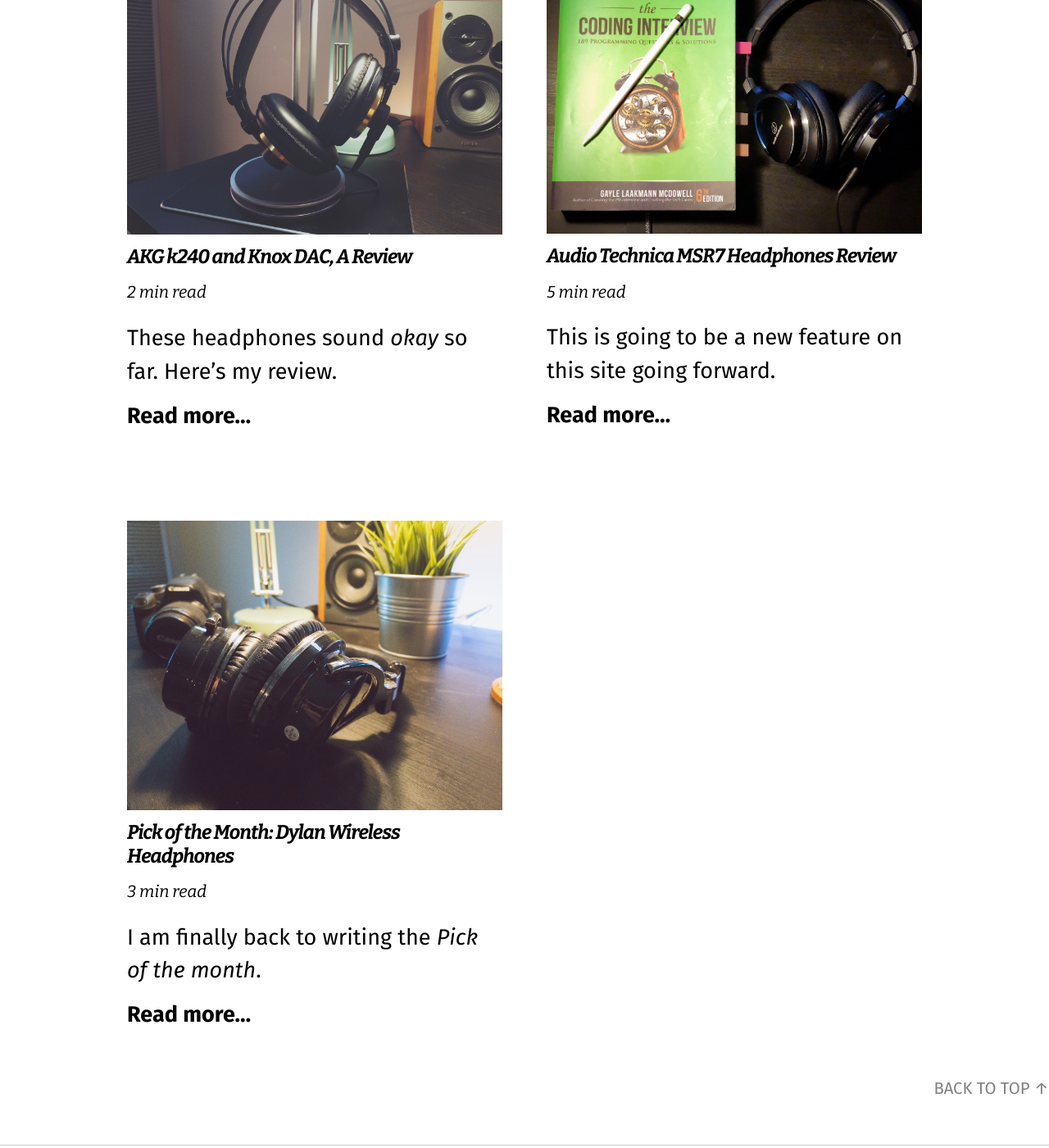
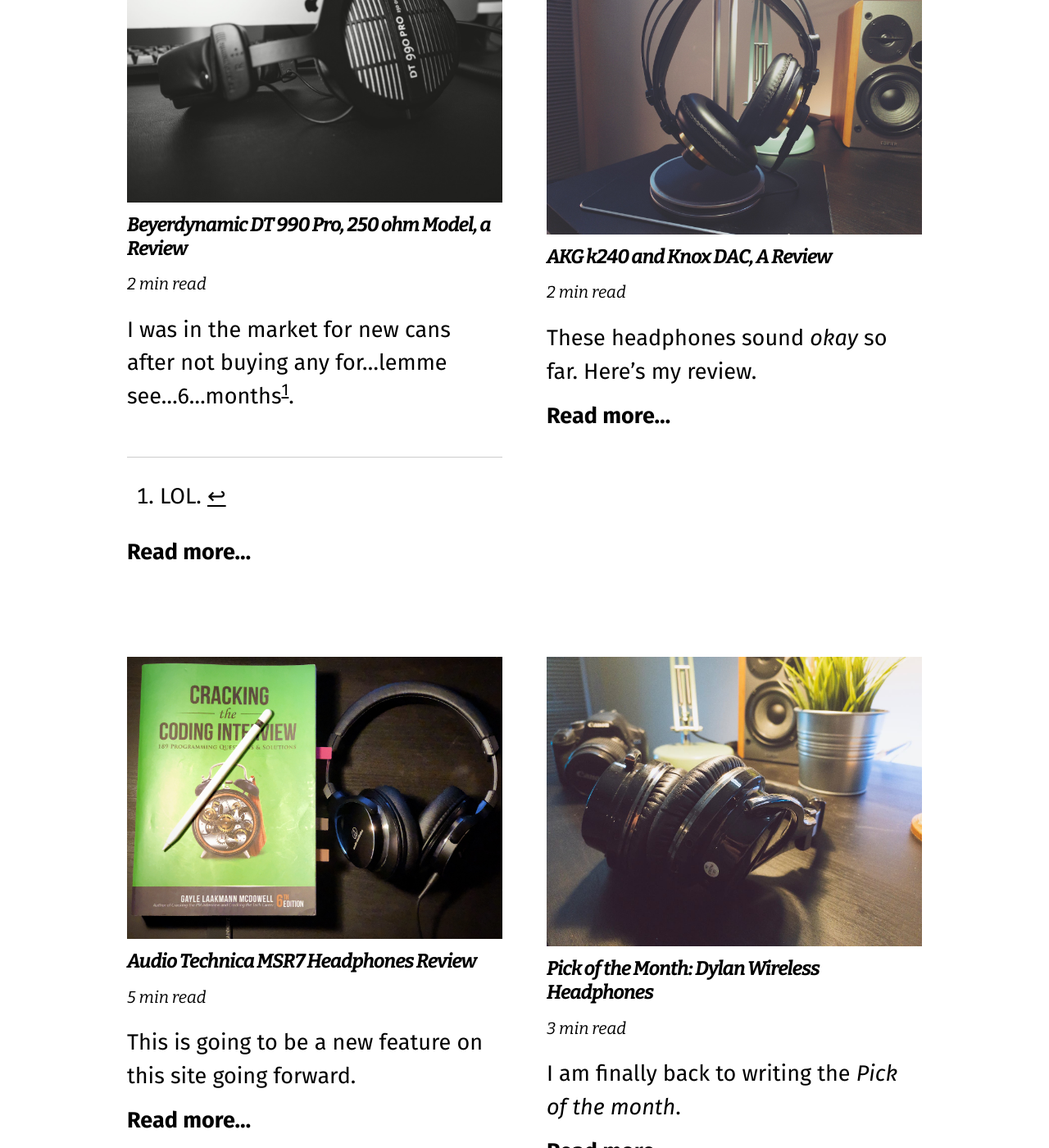
Before and after one commit to bryanbraun/tiffany.blog, a Jekyll site: the page built from headphones.md, in a window 1280 px wide and 1400 px high, scrolled down 3114 px. Shown: the whole window at 82% size. Built offline with Jekyll 4.4.1, drawn with Linux system fonts in a browser that asks for light colours; nearby versions of some CDN libraries; some of the changed text lies outside the part shown.

Commit message:
New headphones review

```diff
--- /dev/null
+++ b/_headphones/beyerdynamic-dt-990-pro-250-ohm-model-a-review.md
@@ -0,0 +1,111 @@
+---
+title: "Beyerdynamic DT 990 Pro, 250 ohm Model, a Review"
+date: "2019-12-03"
+image:
+  path: https://res.cloudinary.com/thatmacnerd/image/upload/v1575785839/Headphones/beyerdynamics/20191207-beyerdynamic-headphones-review.jpg
+  thumbnail: /images/beyerdynamics-thumb.jpg
+---
+
+I was in the market for new cans after not buying any for...lemme see...6...months[^1].
+
+I put the beyerdynamics DT 990 Pro headphones in my [Amazon Cans Idea List](http://a.co/8z3OUC2) some time ago, when they were about $200.
+
+When I bought them this past Tuesday, they were *$131*. Say what? *A steal*, I thought. But was I right?
+
+{% include toc %}
+
+## Ratings
+
+### Comfort
+<a class="fasc-button fasc-size-medium fasc-type-flat fasc-rounded-medium" style="background-color: #339e4e; color: #ffffff;">Great</a>
+
+These headphones are *over-ear* headphones, unlike my Audio-Technica MSR7s, which are *on-ear* cans.
+
+Over-ear headphones feel *much* better. These are also metal and are extremely flexible. The fabric on the cups is soft and wearing them for hours doesn't fatigue my ears. Absolute blast to wear.
+
+<a href="#entry-table-of-contents" class="back-to-top">{{ site.data.text[site.locale].back_to_top | default: 'Back to Top' }} &uarr;</a>
+
+### Style/Attractiveness
+<a class="fasc-button fasc-size-medium fasc-type-flat fasc-rounded-medium" style="background-color: #339e4e; color: #ffffff;">Great</a>
+
+These things are sexy. No doubt about it[^2].
+
+<figure>
+    <img class="align-center" src="https://res.cloudinary.com/thatmacnerd/image/upload/v1575785839/Headphones/beyerdynamics/20191207-beyerdynamic-headphones-review.jpg" />
+    <figcaption style="text-align: center;">
+       <a href="https://res.cloudinary.com/thatmacnerd/image/upload/v1575785839/Headphones/beyerdynamics/20191207-beyerdynamic-headphones-review.jpg">
+          <svg width="20px" height="20px" viewBox="0 0 20 20" version="1.1" xmlns="http://www.w3.org/2000/svg" xmlns:xlink="http://www.w3.org/1999/xlink" fill="#d72323">
+            <path d="M19.0536842,0 L11.7951267,0 C11.2940351,0 10.8877973,0.40703125 10.8877973,0.909101562 C10.8877973,1.41117187 11.2940351,1.81820312 11.7951267,1.81820312 L16.8632359,1.81820312 L7.52432749,11.1753906 C7.16998051,11.5304297 7.16998051,12.1059766 7.52432749,12.4610156 C7.7014425,12.6385156 7.93364522,12.7272656 8.16584795,12.7272656 C8.39805068,12.7272656 8.6302924,12.6385547 8.80744639,12.4609766 L18.1463938,3.10382812 L18.1463938,8.18183594 C18.1463938,8.68390625 18.5526316,9.0909375 19.0537232,9.0909375 C19.5548148,9.0909375 19.9610526,8.68390625 19.9610526,8.18183594 L19.9610526,0.909101562 C19.9610136,0.40703125 19.5547758,0 19.0536842,0 Z" id="Shape"></path>
+            <path d="M15.4244055,9.09089844 C14.9233138,9.09089844 14.517076,9.49792969 14.517076,10 L14.517076,18.1818359 L1.81461988,18.1818359 L1.81461988,5.45453125 L9.98050682,5.45453125 C10.4815984,5.45453125 10.8878363,5.0475 10.8878363,4.54542969 C10.8878363,4.04335938 10.4815984,3.63636719 9.98050682,3.63636719 L0.907329435,3.63636719 C0.406237817,3.63636719 0,4.04339844 0,4.54546875 L0,19.0909375 C0,19.5929688 0.406237817,20 0.907329435,20 L15.4244444,20 C15.9255361,20 16.3317739,19.5929688 16.3317739,19.0908984 L16.3317739,10 C16.3317349,9.49792969 15.9254971,9.09089844 15.4244055,9.09089844 Z" id="Shape"></path>
+        </svg>
+       </a>
+    </figcaption>
+</figure>
+
+I like big, bulky looking headphones that say, *I'm working peasant. Do not disturb me* and these definitely have that vibe.
+
+<a href="#entry-table-of-contents" class="back-to-top">{{ site.data.text[site.locale].back_to_top | default: 'Back to Top' }} &uarr;</a>
+
+### Portability
+<a class="fasc-button fasc-size-medium fasc-type-flat fasc-rounded-medium" style="background-color: #e0e019; color: #ffffff;">Okay</a>
+
+You're not taking these anywhere. Of course, they are 250 Ohms which means they absolutely *can* be driven by your iPhone or mobile, but they are too big to really carry around.
+
+<figure>
+    <img class="align-center" src="https://res.cloudinary.com/thatmacnerd/image/upload/v1575785839/Headphones/beyerdynamics/beyerdynamics-headphone-review-2.jpg" />
+    <figcaption style="text-align: center;">
+       Next to the Audio Technica MSR7s
+       <a href="https://res.cloudinary.com/thatmacnerd/image/upload/v1575785839/Headphones/beyerdynamics/beyerdynamics-headphone-review-2.jpg">
+          <svg width="20px" height="20px" viewBox="0 0 20 20" version="1.1" xmlns="http://www.w3.org/2000/svg" xmlns:xlink="http://www.w3.org/1999/xlink" fill="#d72323">
+            <path d="M19.0536842,0 L11.7951267,0 C11.2940351,0 10.8877973,0.40703125 10.8877973,0.909101562 C10.8877973,1.41117187 11.2940351,1.81820312 11.7951267,1.81820312 L16.8632359,1.81820312 L7.52432749,11.1753906 C7.16998051,11.5304297 7.16998051,12.1059766 7.52432749,12.4610156 C7.7014425,12.6385156 7.93364522,12.7272656 8.16584795,12.7272656 C8.39805068,12.7272656 8.6302924,12.6385547 8.80744639,12.4609766 L18.1463938,3.10382812 L18.1463938,8.18183594 C18.1463938,8.68390625 18.5526316,9.0909375 19.0537232,9.0909375 C19.5548148,9.0909375 19.9610526,8.68390625 19.9610526,8.18183594 L19.9610526,0.909101562 C19.9610136,0.40703125 19.5547758,0 19.0536842,0 Z" id="Shape"></path>
+            <path d="M15.4244055,9.09089844 C14.9233138,9.09089844 14.517076,9.49792969 14.517076,10 L14.517076,18.1818359 L1.81461988,18.1818359 L1.81461988,5.45453125 L9.98050682,5.45453125 C10.4815984,5.45453125 10.8878363,5.0475 10.8878363,4.54542969 C10.8878363,4.04335938 10.4815984,3.63636719 9.98050682,3.63636719 L0.907329435,3.63636719 C0.406237817,3.63636719 0,4.04339844 0,4.54546875 L0,19.0909375 C0,19.5929688 0.406237817,20 0.907329435,20 L15.4244444,20 C15.9255361,20 16.3317739,19.5929688 16.3317739,19.0908984 L16.3317739,10 C16.3317349,9.49792969 15.9254971,9.09089844 15.4244055,9.09089844 Z" id="Shape"></path>
+        </svg>
+       </a>
+    </figcaption>
+</figure>
+
+<figure>
+    <img class="align-center" src="https://res.cloudinary.com/thatmacnerd/image/upload/v1575785839/Headphones/beyerdynamics/beyerdynamics-headphones-review.jpg" />
+    <figcaption style="text-align: center;">
+       <a href="https://res.cloudinary.com/thatmacnerd/image/upload/v1575785839/Headphones/beyerdynamics/beyerdynamics-headphones-review.jpg">
+          <svg width="20px" height="20px" viewBox="0 0 20 20" version="1.1" xmlns="http://www.w3.org/2000/svg" xmlns:xlink="http://www.w3.org/1999/xlink" fill="#d72323">
+            <path d="M19.0536842,0 L11.7951267,0 C11.2940351,0 10.8877973,0.40703125 10.8877973,0.909101562 C10.8877973,1.41117187 11.2940351,1.81820312 11.7951267,1.81820312 L16.8632359,1.81820312 L7.52432749,11.1753906 C7.16998051,11.5304297 7.16998051,12.1059766 7.52432749,12.4610156 C7.7014425,12.6385156 7.93364522,12.7272656 8.16584795,12.7272656 C8.39805068,12.7272656 8.6302924,12.6385547 8.80744639,12.4609766 L18.1463938,3.10382812 L18.1463938,8.18183594 C18.1463938,8.68390625 18.5526316,9.0909375 19.0537232,9.0909375 C19.5548148,9.0909375 19.9610526,8.68390625 19.9610526,8.18183594 L19.9610526,0.909101562 C19.9610136,0.40703125 19.5547758,0 19.0536842,0 Z" id="Shape"></path>
+            <path d="M15.4244055,9.09089844 C14.9233138,9.09089844 14.517076,9.49792969 14.517076,10 L14.517076,18.1818359 L1.81461988,18.1818359 L1.81461988,5.45453125 L9.98050682,5.45453125 C10.4815984,5.45453125 10.8878363,5.0475 10.8878363,4.54542969 C10.8878363,4.04335938 10.4815984,3.63636719 9.98050682,3.63636719 L0.907329435,3.63636719 C0.406237817,3.63636719 0,4.04339844 0,4.54546875 L0,19.0909375 C0,19.5929688 0.406237817,20 0.907329435,20 L15.4244444,20 C15.9255361,20 16.3317739,19.5929688 16.3317739,19.0908984 L16.3317739,10 C16.3317349,9.49792969 15.9254971,9.09089844 15.4244055,9.09089844 Z" id="Shape"></path>
+        </svg>
+       </a>
+    </figcaption>
+</figure>
+
+<a href="#entry-table-of-contents" class="back-to-top">{{ site.data.text[site.locale].back_to_top | default: 'Back to Top' }} &uarr;</a>
+
+### Value for Price
+*An absolute steal*. End of.
+
+<a href="#entry-table-of-contents" class="back-to-top">{{ site.data.text[site.locale].back_to_top | default: 'Back to Top' }} &uarr;</a>
+
+### Sound
+<a class="fasc-button fasc-size-medium fasc-type-flat fasc-rounded-medium" style="background-color: #339e4e; color: #ffffff;">Great</a>
+
+I listened to my Audio Testing playlist using the flat setting on my equalizer so that the sound wouldn't be effected by different settings and presets I use with other headphones.
+
+#### Apple Music, Audio Testing
+<iframe allow="autoplay *; encrypted-media *;" frameborder="0" height="1000" style="width:100%;max-width:660px;overflow:hidden;background:transparent;" sandbox="allow-forms allow-popups allow-same-origin allow-scripts allow-storage-access-by-user-activation allow-top-navigation-by-user-activation" src="https://embed.music.apple.com/us/playlist/audio-testing/pl.u-JP9rZCE8mE00"></iframe><br />
+
+#### Spotify, Audio Testing
+<iframe src="https://open.spotify.com/embed/playlist/4fR2fe0OjEFknh3DTH2LLz" width="660" height="1000" frameborder="0" allowtransparency="true" allow="encrypted-media"></iframe><br />
+
+*These are the best sounding headphones I have, right out of the box.* Everything, for the most part, was clear and crisp. However, I did have some issue listening to songs with loud cymbals; the crashing of the cymbals were harsh and made it hard to listen. I had to turn them down to get it to be comfortable enough to listen. With some songs, the bass was a bit muddy, but not with all. I suppose it is the way in which these songs were recorded that makes the difference.
+
+
+<a href="#entry-table-of-contents" class="back-to-top">{{ site.data.text[site.locale].back_to_top | default: 'Back to Top' }} &uarr;</a>
+
+### Build
+<a class="fasc-button fasc-size-medium fasc-type-flat fasc-rounded-medium" style="background-color: #339e4e; color: #ffffff;">Great</a>
+
+They are German engineered and just great looking headphones; sturdy, metal, and constructed with quality materials. We will see how long the cups and headband last, as those are the first to go with any headphones you buy in this price range.
+
+## Wrap-up
+These things are *stellar*.
+
+[^1]: LOL.
+[^2]: At least in my mind.
--- a/_includes/footer-custom.html
+++ b/_includes/footer-custom.html
@@ -2,6 +2,4 @@
 <script src="{{ site.baseurl }}/assets/js/form.js" async=""></script>
 <!-- <script src="{{ site.baseurl }}/assets/js/dark-mode.js" async=""></script> -->
 <script src="{{ site.baseurl }}/assets/js/jquery.3.1.1.min.js" async=""></script>
-
-<script src="/assets/js/dark-mode.js"></script>
 <!-- end custom footer snippets -->
--- a/_includes/footer.html
+++ b/_includes/footer.html
@@ -24,7 +24,7 @@
         <a href="https://github.com/mmistakes/so-simple-theme" style="color: #D72323;">mmistakes</a> | Hosted on
         <a href="https://www.netlify.com/" style="color: #D72323;">Netlify</a>
       </p>
-      <p class="lines" style="text-align: center;">Made with ☕ in Steelton, PA</p>
+      <p class="lines" style="text-align: center;">Made with ☕ in Swatara Twp, PA</p>
       <p class="lines2" style="text-align: center;">v.6.3.0</p>
       <p style="margin-bottom: .45rem;">
         <a href="https://xn--sr8hvo.ws/%F0%9F%92%9E%F0%9F%9B%85%F0%9F%94%AD/previous">←</a>
--- a/_includes/head-custom.html
+++ b/_includes/head-custom.html
@@ -11,6 +11,7 @@
       positionContent: "true"
     });
   </script>
+  <script src="{{'../assets/js/mode-switcher.js' | relative_url}}"></script>
   <meta name="p:domain_verify" content="bb20259b85b3f08bfc5e30d9cf8be2cc"/>
   <link rel="stylesheet" href="/assets/css/dark-mode.css">
     <script>
--- a/_includes/head.html
+++ b/_includes/head.html
@@ -18,6 +18,7 @@
   {% endif %}
 
   <script src="{{'../assets/js/jquery.3.1.1.min.js' | relative_url}}"></script>
+
   <script>
     /* Cut the mustard */
     if ( 'querySelector' in document && 'addEventListener' in window ) {
@@ -30,7 +31,7 @@
    </script>
 
   <link rel="stylesheet" href="{{ '/assets/css/main.css' | relative_url }}">
-  <!-- <link rel="stylesheet" href="{{ '/assets/css/dark-mode.css' | relative_url }}"> -->
+  <link rel="stylesheet" href="{{ '/assets/css/dark-mode.css' | relative_url }}">
   <!-- <link rel="stylesheet" href="{{ '/assets/css/dark-mode.scss' | relative_url }}"> -->
   {% if site.google_fonts %}
     <link rel="stylesheet" href="https://fonts.googleapis.com/css?family={%- for font in site.google_fonts -%}{{ font.name | replace: ' ', '+' }}{% if font.weights %}:{% endif %}{{ font.weights | remove: ' ' }}{% if forloop.last != true %}|{% endif %}{%- endfor -%}">
--- a/_layouts/default.html
+++ b/_layouts/default.html
@@ -13,7 +13,9 @@
     {% include skip-links.html %}
     {% include navigation.html %}
     {% include masthead.html %}
-
+    <!-- <div class="mode-switcher">
+      <a href="#" id="theme-toggle" onclick="modeSwitcher()">Dark Mode</a>
+    </div> -->
     {{ content }}
     <!-- <a href="#page-title" class="back-to-top">{{ site.data.text[site.locale].back_to_top | default: 'Back to Top' }} &uarr;</a> -->
     {% include footer.html %}
--- a/assets/js/dark-mode.js
+++ /dev/null
@@ -1,26 +0,0 @@
-const userPrefers = getComputedStyle(document.documentElement).getPropertyValue('content');
-if (theme === "dark") {
-  document.getElementById("theme-toggle").innerHTML = "Light Mode";
-} else if (theme === "light") {
-  document.getElementById("theme-toggle").innerHTML = "Dark Mode";
-} else if (userPrefers === "dark") {
-  document.documentElement.setAttribute('data-theme', 'dark');
-  window.localStorage.setItem('theme', 'dark');
-  document.getElementById("theme-toggle").innerHTML = "Light Mode";
-} else {
-  document.documentElement.setAttribute('data-theme', 'light');
-  window.localStorage.setItem('theme', 'light');
-  document.getElementById("theme-toggle").innerHTML = "Dark Mode";
-}
-function modeSwitcher() {
-  let currentMode = document.documentElement.getAttribute('data-theme');
-  if (currentMode === "dark") {
-    document.documentElement.setAttribute('data-theme', 'light');
-    window.localStorage.setItem('theme', 'light');
-    document.getElementById("theme-toggle").innerHTML = "Dark Mode";
-  } else {
-    document.documentElement.setAttribute('data-theme', 'dark');
-    window.localStorage.setItem('theme', 'dark');
-    document.getElementById("theme-toggle").innerHTML = "Light Mode";
-  }
-}
--- /dev/null
+++ b/assets/js/mode-switcher.js
@@ -0,0 +1,28 @@
+const userPrefers = getComputedStyle(document.documentElement).getPropertyValue('content');
+
+if (theme === "dark") {
+	document.getElementById("theme-toggle").innerHTML = "Light Mode";
+} else if (theme === "light") {
+	document.getElementById("theme-toggle").innerHTML = "Dark Mode";
+} else if  (userPrefers === "dark") {
+	document.documentElement.setAttribute('data-theme', 'dark');
+	window.localStorage.setItem('theme', 'dark');
+	document.getElementById("theme-toggle").innerHTML = "Light Mode";
+} else {
+	document.documentElement.setAttribute('data-theme', 'light');
+	window.localStorage.setItem('theme', 'light');
+	document.getElementById("theme-toggle").innerHTML = "Dark Mode";
+}
+
+function modeSwitcher() {
+	let currentMode = document.documentElement.getAttribute('data-theme');
+	if (currentMode === "dark") {
+		document.documentElement.setAttribute('data-theme', 'light');
+		window.localStorage.setItem('theme', 'light');
+		document.getElementById("theme-toggle").innerHTML = "Dark Mode";
+	} else {
+		document.documentElement.setAttribute('data-theme', 'dark');
+		window.localStorage.setItem('theme', 'dark');
+		document.getElementById("theme-toggle").innerHTML = "Light Mode";
+	}
+};
```
Also changed, not shown: _drafts/headphones/beyerdynamic-dt-990-pro-250-ohm-model-a-review.md (deleted, +0 -7 lines), _headphones/akg-k240-and-knox-dac-a-review.md (+1 -0 lines), _includes/dark-mode.html (deleted, +0 -15 lines), images/beyerdynamics-thumb.jpg (added). Lines whose indentation alone changed are shown as unchanged.
